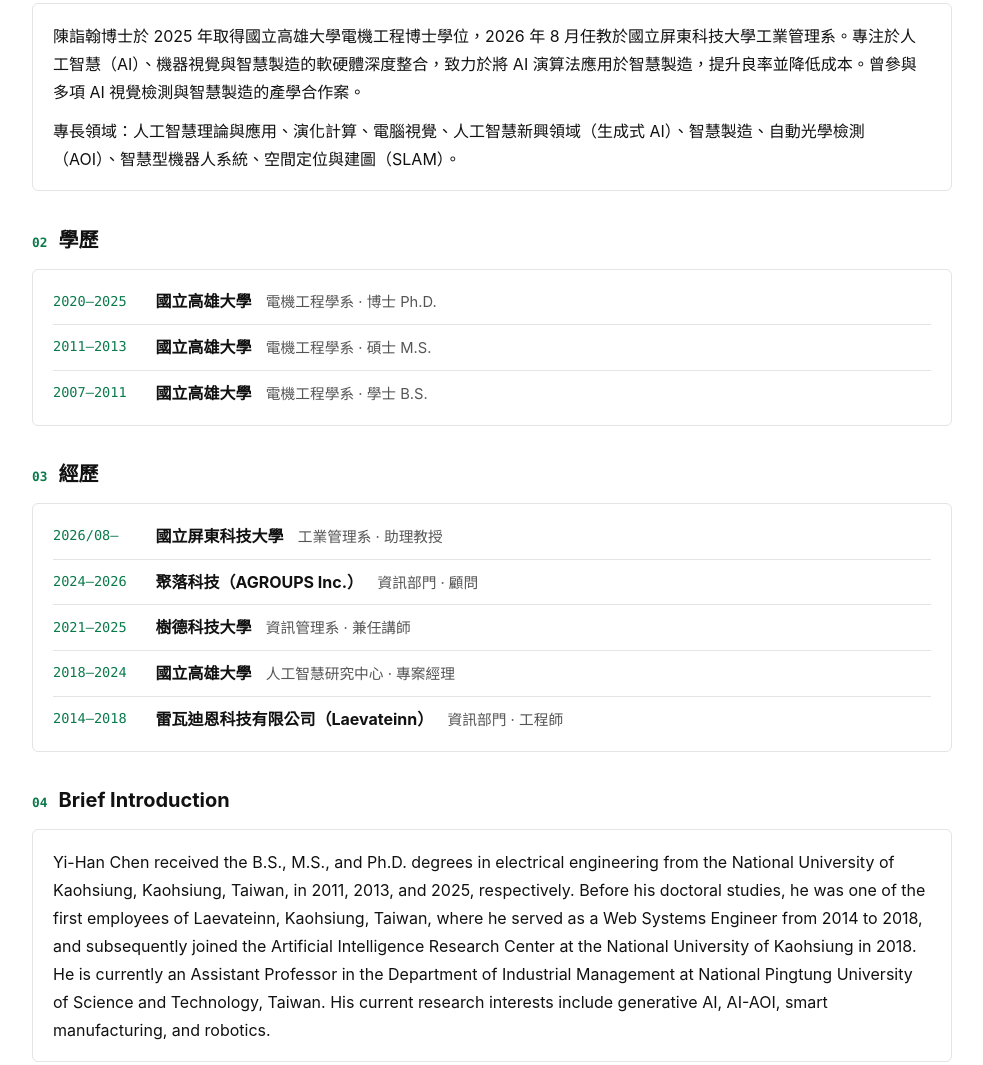
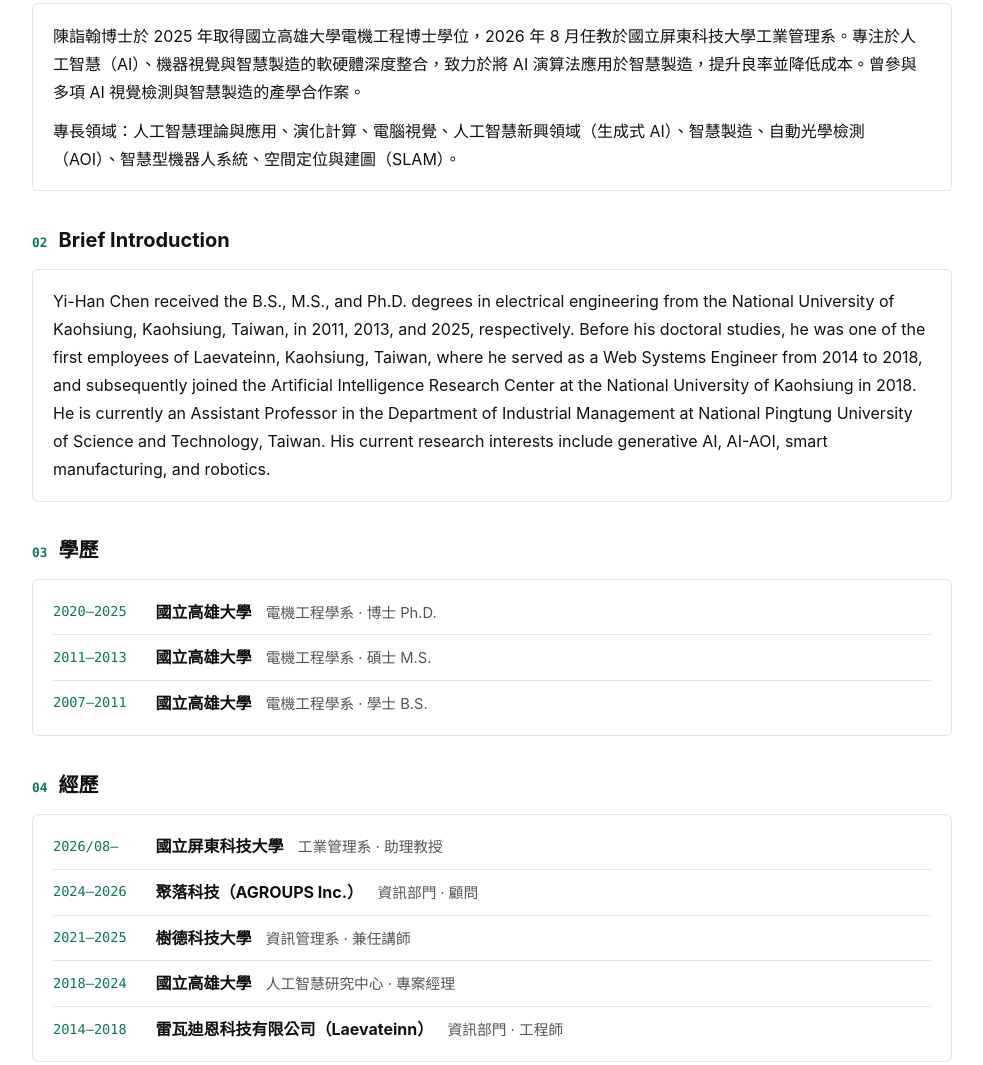
Before and after one commit to pcsteven12/pcsteven12.github.io, a plain HTML site: page index.html in a window 1280 px wide. Shown: the part 582-1647 px from the top of the page, without its empty margins (148-1131 px from the left). Drawn offline with Linux system fonts and the light colour scheme.

Commit message:
Move Brief Introduction next to About

```diff
--- a/index.html
+++ b/index.html
@@ -277,25 +277,25 @@ footer{border-top:1px solid var(--line);text-align:center;font-family:var(--mono
       <p>專長領域：人工智慧理論與應用、演化計算、電腦視覺、人工智慧新興領域（生成式 AI）、智慧製造、自動光學檢測（AOI）、智慧型機器人系統、空間定位與建圖（SLAM）。</p>
     </div>
 
-    <h2><span class="n">02</span>學歷</h2>
+    <h2><span class="n">02</span>Brief Introduction</h2>
+    <div class="box">
+      <p>Yi-Han Chen received the B.S., M.S., and Ph.D. degrees in electrical engineering from the National University of Kaohsiung, Kaohsiung, Taiwan, in 2011, 2013, and 2025, respectively. Before his doctoral studies, he was one of the first employees of Laevateinn, Kaohsiung, Taiwan, where he served as a Web Systems Engineer from 2014 to 2018, and subsequently joined the Artificial Intelligence Research Center at the National University of Kaohsiung in 2018. He is currently an Assistant Professor in the Department of Industrial Management at National Pingtung University of Science and Technology, Taiwan. His current research interests include generative AI, AI-AOI, smart manufacturing, and robotics.</p>
+    </div>
+
+    <h2><span class="n">03</span>學歷</h2>
     <div class="box">
       <div class="row one"><span class="y">2020–2025</span><div><h3>國立高雄大學</h3><p class="muted">電機工程學系 · 博士 Ph.D.</p></div></div>
       <div class="row one"><span class="y">2011–2013</span><div><h3>國立高雄大學</h3><p class="muted">電機工程學系 · 碩士 M.S.</p></div></div>
       <div class="row one"><span class="y">2007–2011</span><div><h3>國立高雄大學</h3><p class="muted">電機工程學系 · 學士 B.S.</p></div></div>
     </div>
 
-    <h2><span class="n">03</span>經歷</h2>
+    <h2><span class="n">04</span>經歷</h2>
     <div class="box">
       <div class="row one"><span class="y">2026/08–</span><div><h3>國立屏東科技大學</h3><p class="muted">工業管理系 · 助理教授</p></div></div>
       <div class="row one"><span class="y">2024–2026</span><div><h3>聚落科技（AGROUPS Inc.）</h3><p class="muted">資訊部門 · 顧問</p></div></div>
       <div class="row one"><span class="y">2021–2025</span><div><h3>樹德科技大學</h3><p class="muted">資訊管理系 · 兼任講師</p></div></div>
       <div class="row one"><span class="y">2018–2024</span><div><h3>國立高雄大學</h3><p class="muted">人工智慧研究中心 · 專案經理</p></div></div>
       <div class="row one"><span class="y">2014–2018</span><div><h3>雷瓦迪恩科技有限公司（Laevateinn）</h3><p class="muted">資訊部門 · 工程師</p></div></div>
-    </div>
-
-    <h2><span class="n">04</span>Brief Introduction</h2>
-    <div class="box">
-      <p>Yi-Han Chen received the B.S., M.S., and Ph.D. degrees in electrical engineering from the National University of Kaohsiung, Kaohsiung, Taiwan, in 2011, 2013, and 2025, respectively. Before his doctoral studies, he was one of the first employees of Laevateinn, Kaohsiung, Taiwan, where he served as a Web Systems Engineer from 2014 to 2018, and subsequently joined the Artificial Intelligence Research Center at the National University of Kaohsiung in 2018. He is currently an Assistant Professor in the Department of Industrial Management at National Pingtung University of Science and Technology, Taiwan. His current research interests include generative AI, AI-AOI, smart manufacturing, and robotics.</p>
     </div>
 
     <h2><span class="n">05</span>聯絡資訊</h2>
```
